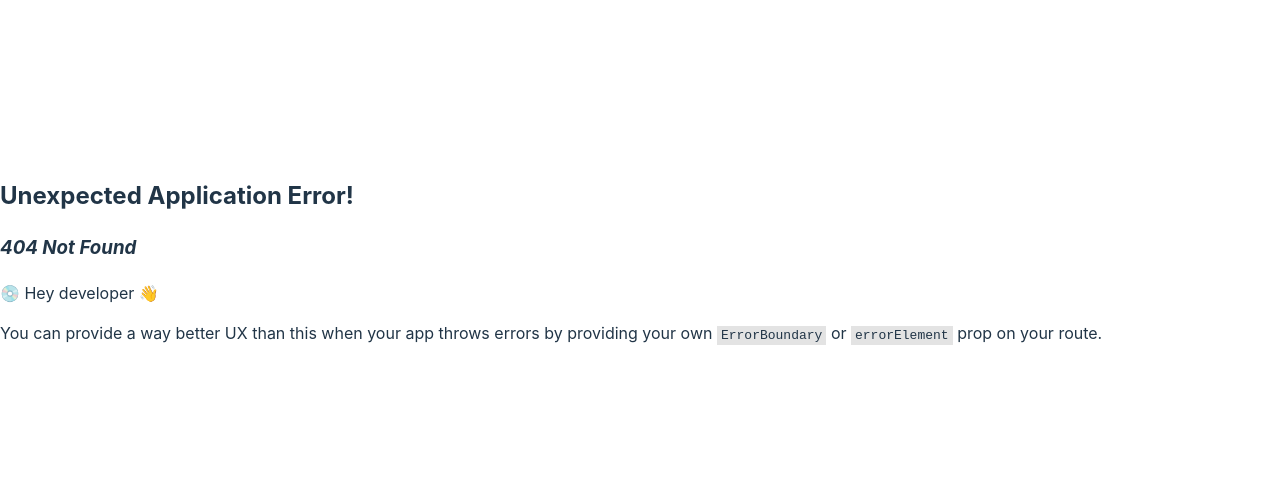
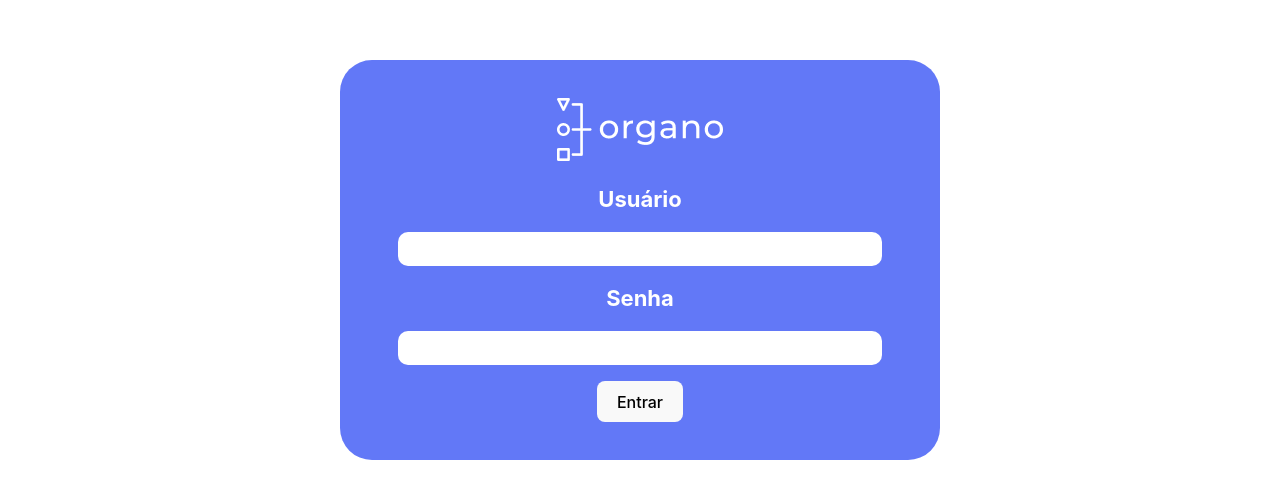
Before and after one commit to marcyto/Oxetech_React, a React (Vite) app: page /login in a window 1280 px wide. Before the commit this address had no page. Shown: the part 140-638 px from the top of the page. Built offline with nearby package versions, Linux system fonts and the light colour scheme.

Commit message:
commit header

```diff
--- a/src/App.jsx
+++ b/src/App.jsx
@@ -5,6 +5,7 @@ import { createBrowserRouter, RouterProvider} from 'react-router-dom';
 import Home from './routes/Home';
 import Sobre from './routes/Sobre';
 import Contato from './routes/Contato';
+import Login from './routes/login';
 
 
 function App() {
@@ -22,6 +23,10 @@ function App() {
     {
       path: '/contato',
       element: <Contato/>
+    },
+    {
+      path: '/login',
+      element: <Login/>,
     }
 
 
--- a/src/components/formulario/index.jsx
+++ b/src/components/formulario/index.jsx
@@ -6,10 +6,12 @@ import './formulario.css';
 
 function Formulario(props) {
 
+
     const [nome, setNome] = useState('')
     const [cargo, setCargo] = useState('')
     const [imagem, setImagem] = useState('')
     const [time, setTime] = useState('')
+
 
     function HandleAdd(e){
         e.preventDefault();
@@ -19,6 +21,10 @@ function Formulario(props) {
             imagem,
             time
         })
+       setNome('')
+       setCargo('')
+       setImagem('')
+       setTime('')
     }
 
     return (
--- /dev/null
+++ b/src/components/navbar/index.jsx
@@ -0,0 +1,27 @@
+
+import { Link } from "react-router-dom"
+import './navbar.css'
+import logo from '../../assets/logo.png'
+
+
+export default function Navbar() {
+    return (
+        <header className='navegacao'>
+            <div>
+                <Link to="/"><img src={logo} alt="Logo"/></Link>
+            </div>
+            <div className="navbar">
+                <Link to="/">Home</Link>
+                <Link to="/sobre" >Sobre</Link>
+                <Link to="/contato" >Contato</Link>
+            </div>
+            <div>
+                <Link className="login_button" to="/login">Login</Link>
+            </div>
+
+
+        </header>
+
+    )
+
+}
--- /dev/null
+++ b/src/components/navbar/navbar.css
@@ -0,0 +1,18 @@
+.navegacao{
+    display: flex;
+    align-items: center;
+    justify-content: space-around;
+    width: 100%;
+    gap: 3rem;
+    height: 10vh;
+    background-color:blueviolet;
+}
+.navegacao a{
+    color: #FFF;
+    font-size: 25px;
+}
+.navbar{
+    display: flex;
+    align-items: center;
+    gap: 3rem;
+}
--- a/src/routes/Contato/index.jsx
+++ b/src/routes/Contato/index.jsx
@@ -1,9 +1,11 @@
 import Banner from "../../components/Banner";
 import Footer from "../../components/footer";
+import Navbar from "../../components/navbar";
 
 export default function Contato(){
     return(
         <div>
+            <Navbar/>
             <Banner/>
             <div className="container">
                 <h1>Contato</h1>
--- a/src/routes/Home/index.jsx
+++ b/src/routes/Home/index.jsx
@@ -3,10 +3,13 @@ import Formulario from '../../components/formulario';
 import Time from '../../components/time';
 import Footer from '../../components/footer';
 
-import { useState } from 'react';
+import { useEffect, useState } from 'react';
+import Navbar from '../../components/navbar';
 
 
 export default function Home() {
+
+
 
     const [colaboradores, setColaboradores] = useState([])
 
@@ -57,7 +60,8 @@ export default function Home() {
 
     return (
 
-        <div >
+        <div>
+            <Navbar />
             <Banner />
             <div className='container'>
                 <Formulario times={times.map(time => time.nome)} novoColaborador={colaborador => AddColaborador(colaborador)} />
@@ -67,8 +71,12 @@ export default function Home() {
                         key={time.nome}
                         nome={time.nome}
                         fundo={time.fundo}
-                        card={time.card} />)}
+                        card={time.card} />
+                )}
+
+
             </div>
+
             <Footer />
 
 
--- a/src/routes/Sobre/index.jsx
+++ b/src/routes/Sobre/index.jsx
@@ -1,9 +1,11 @@
 import Banner from "../../components/Banner";
 import Footer from "../../components/footer";
+import Navbar from "../../components/navbar";
 
 export default function Sobre(){
     return(
         <div>
+            <Navbar/>
             <Banner/>
             <div className="container">
                 <h1>Sobre</h1>
--- /dev/null
+++ b/src/routes/login/index.jsx
@@ -0,0 +1,40 @@
+import { useState } from "react";
+import logo from '../../assets/logo.png'
+import './login.css'
+
+
+export default function Login() {
+
+    const [usuario, setUsuario] = useState('')
+    const [senha, setSenha] = useState('')
+
+    function HandleSubmit(e) {
+        e.preventDefault();
+        console.log(usuario, senha)
+
+    }
+    function AddUser(e) {
+        setUsuario(e.target.value)
+    }
+    function AddSenha(e) {
+        setSenha(e.target.value)
+    }
+
+    return (
+        <div className="container">
+
+            <form className="form_login" onSubmit={HandleSubmit}>
+                <div className="logo">
+                    <img src={logo} alt="logo"/>
+                </div>
+
+                <label>Usuário</label>
+                <input type="text" onChange={AddUser} />
+                <label>Senha</label>
+                <input type="password" onChange={AddSenha} />
+                <button type="submit">Entrar</button>
+            </form>
+        </div>
+
+    )
+}
--- /dev/null
+++ b/src/routes/login/login.css
@@ -0,0 +1,29 @@
+.form_page{
+    display: flex;
+    align-items: center;
+    justify-content: center;
+    width: 100vw;
+    height: 100vh;
+}
+.form_login{
+    display: flex;
+    align-items: center;
+    justify-content: center;
+    width: 600px;
+    height: 400px;
+    background-color: #6278f7;
+    border-radius: 2rem;
+    flex-direction: column;
+    gap: 1rem;
+}
+.form_login input{
+    width: 80%;
+    height: 2rem;
+    border: 0;
+    border-radius: 10px;
+}
+.form_login label{
+    font-weight: bold;
+    font-size: 22px;
+    color: #FFF;
+}
```
Also changed, not shown: src/routes/Home/home.css (added).
